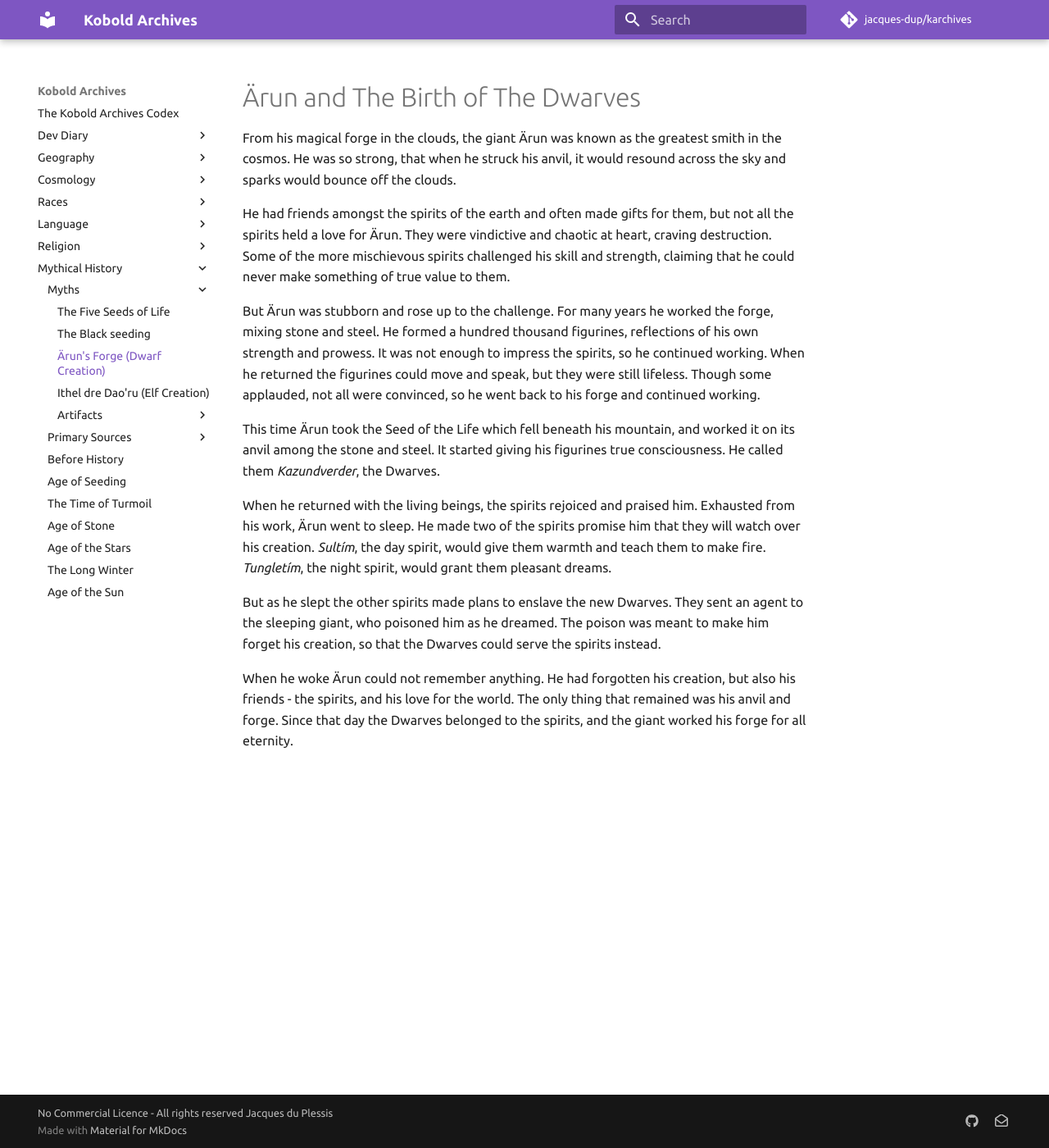
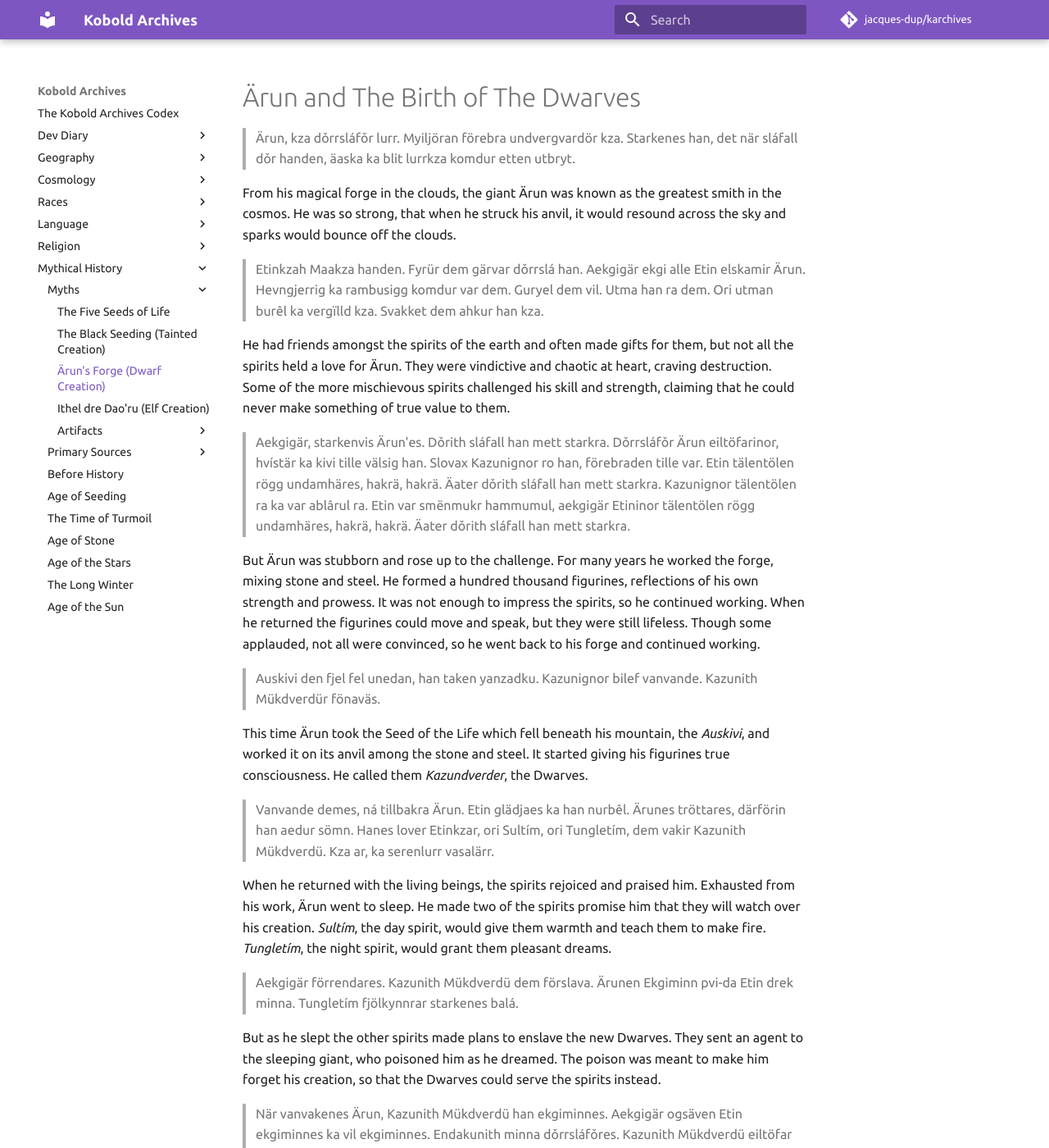
Before and after one commit to jacques-dup/karchives, an MkDocs documentation site: the page built from docs/history/myths/creation_dwarves.md, in a window 1280 px wide and 1400 px high. Shown: the whole window at 82% size. Built offline with MkDocs 1.6.1 and Material for MkDocs 9.7.7, drawn with Linux system fonts in a browser that asks for light colours; comment, search, counter and statistics services are not loaded; some of the changed text lies outside the part shown.

Commit message:
a bit of dwarven diction and cleanups

```diff
--- a/docs/history/myths/black_seeding.md
+++ b/docs/history/myths/black_seeding.md
@@ -1,5 +1,5 @@
 ---
-title: The Black seeding
+title: The Black Seeding (Tainted Creation)
 summary: A myth of how Garkash found the Seed of the Deep and used it to create an army of Black Bloods.
 authors:
     - Jacques du Plessis
--- a/docs/history/myths/creation_dwarves.md
+++ b/docs/history/myths/creation_dwarves.md
@@ -6,16 +6,30 @@ authors:
 ---
 # Ärun and The Birth of The Dwarves
 
+> Ärun, kza dǒrrsláfǒr lurr. Myiljöran förebra undvergvardör kza. Starkenes han, det när sláfall dǒr handen, äaska ka blit lurrkza komdur etten utbryt.
+
 From his magical forge in the clouds, the giant Ärun was known as the greatest smith in the cosmos.  He was so strong, that when he struck his anvil, it would resound across the sky and sparks would bounce off the clouds.
+
+> Etinkzah Maakza handen. Fyrür dem gärvar dǒrrslá han. Aekgigär ekgi alle Etin elskamir Ärun. Hevngjerrig ka rambusigg komdur var dem. Guryel dem vil. Utma han ra dem. Ori utman burêl ka vergïlld kza. Svakket dem ahkur han kza.
 
 He had friends amongst the spirits of the earth and often made gifts for them, but not all the spirits held a love for Ärun.  They were vindictive and chaotic at heart, craving destruction.  Some of the more mischievous spirits challenged his skill and strength, claiming that he could never make something of true value to them.
 
+> Aekgigär, starkenvis Ärun'es. Dǒrith sláfall han mett starkra. Dǒrrsláfǒr Ärun eiltöfarinor, hvístär ka kivi tille välsig han. Slovax Kazunignor ro han, förebraden tille var. Etin tälentölen rögg undamhäres, hakrä, hakrä. Äater dǒrith sláfall han mett starkra. Kazunignor tälentölen ra ka var ablârul ra. Etin var smënmukr hammumul, aekgigär Etininor tälentölen rögg undamhäres, hakrä, hakrä. Äater dǒrith sláfall han mett starkra.
+
 But Ärun was stubborn and rose up to the challenge.  For many years he worked the forge, mixing stone and steel.  He formed a hundred thousand figurines, reflections of his own strength and prowess.  It was not enough to impress the spirits, so he continued working.  When he returned the figurines could move and speak, but they were still lifeless.  Though some applauded, not all were convinced, so he went back to his forge and continued working.
 
-This time Ärun took the Seed of the Life which fell beneath his mountain, and worked it on its anvil among the stone and steel.  It started giving his figurines true consciousness. He called them _Kazundverder_, the Dwarves.
+> Auskivi den fjel fel unedan, han taken yanzadku. Kazunignor bilef vanvande. Kazunith Mükdverdür fönaväs.
+
+This time Ärun took the Seed of the Life which fell beneath his mountain, the _Auskivi_, and worked it on its anvil among the stone and steel.  It started giving his figurines true consciousness. He called them _Kazundverder_, the Dwarves.
+
+> Vanvande demes, ná tillbakra Ärun. Etin glädjaes ka han nurbêl. Ärunes tröttares, därförin han aedur sömn. Hanes lover Etinkzar, ori Sultím, ori Tungletím, dem vakir Kazunith Mükdverdü. Kza ar, ka serenlurr vasalärr.
 
 When he returned with the living beings, the spirits rejoiced and praised him.  Exhausted from his work, Ärun went to sleep.  He made two of the spirits promise him that they will watch over his creation.  _Sultím_, the day spirit, would give them warmth and teach them to make fire.  _Tungletím_, the night spirit, would grant them pleasant dreams.
 
+> Aekgigär förrendares. Kazunith Mükdverdü dem förslava. Ärunen Ekgiminn pvi-da Etin drek minna. Tungletím fjölkynnrar starkenes balá.
+
 But as he slept the other spirits made plans to enslave the new Dwarves.  They sent an agent to the sleeping giant, who poisoned him as he dreamed.  The poison was meant to make him forget his creation, so that the Dwarves could serve the spirits instead.
 
+> När vanvakenes Ärun, Kazunith Mükdverdü han ekgiminnes. Aekgigär ogsäven Etin ekgiminnes ka vil ekgiminnes. Endakunith minna dǒrrsláfǒres. Kazunith Mükdverdü eiltöfar rï-urf Etin förslava.
+
 When he woke Ärun could not remember anything.  He had forgotten his creation, but also his friends - the spirits, and his love for the world.  The only thing that remained was his anvil and forge.  Since that day the Dwarves belonged to the spirits, and the giant worked his forge for all eternity.
```
Also changed, not shown: docs/history/artifacts/book_of_arath_aev.md (+2 -2 lines), docs/language/dwarven.md (+51 -2 lines).
